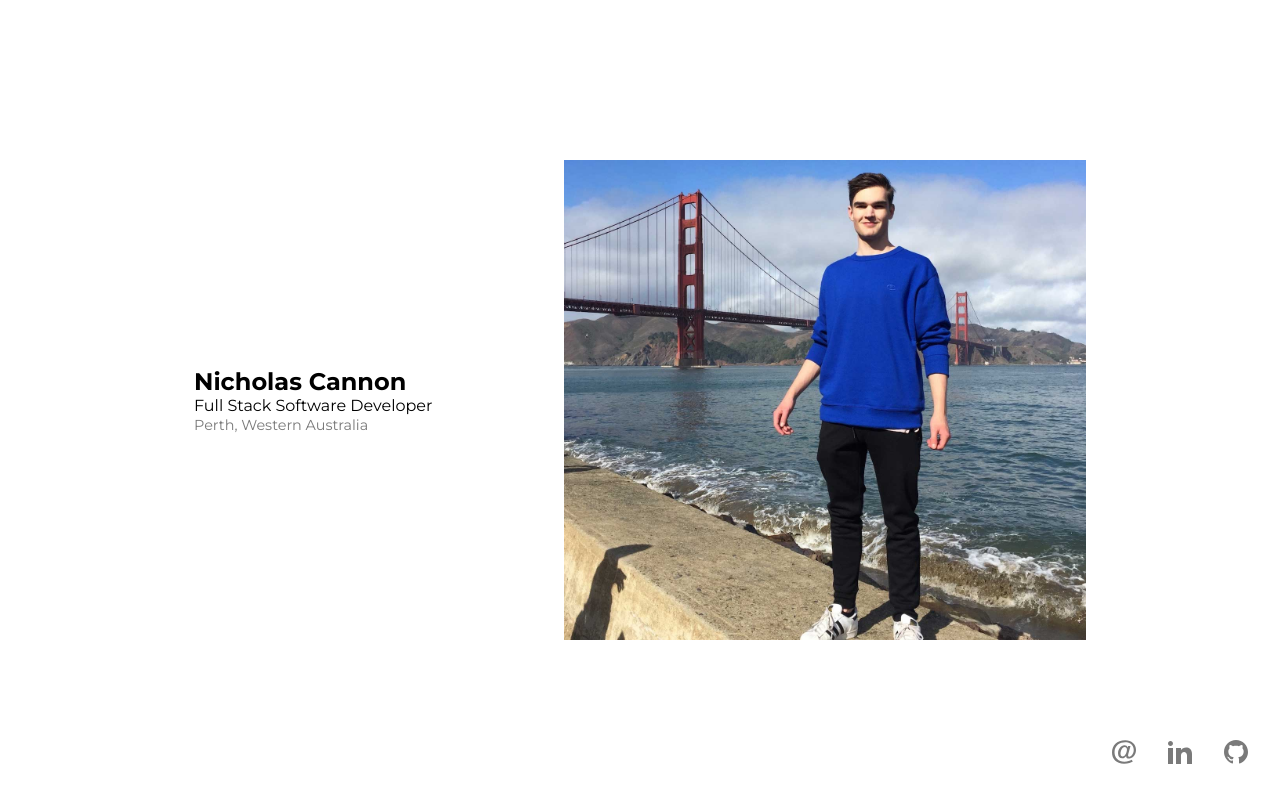
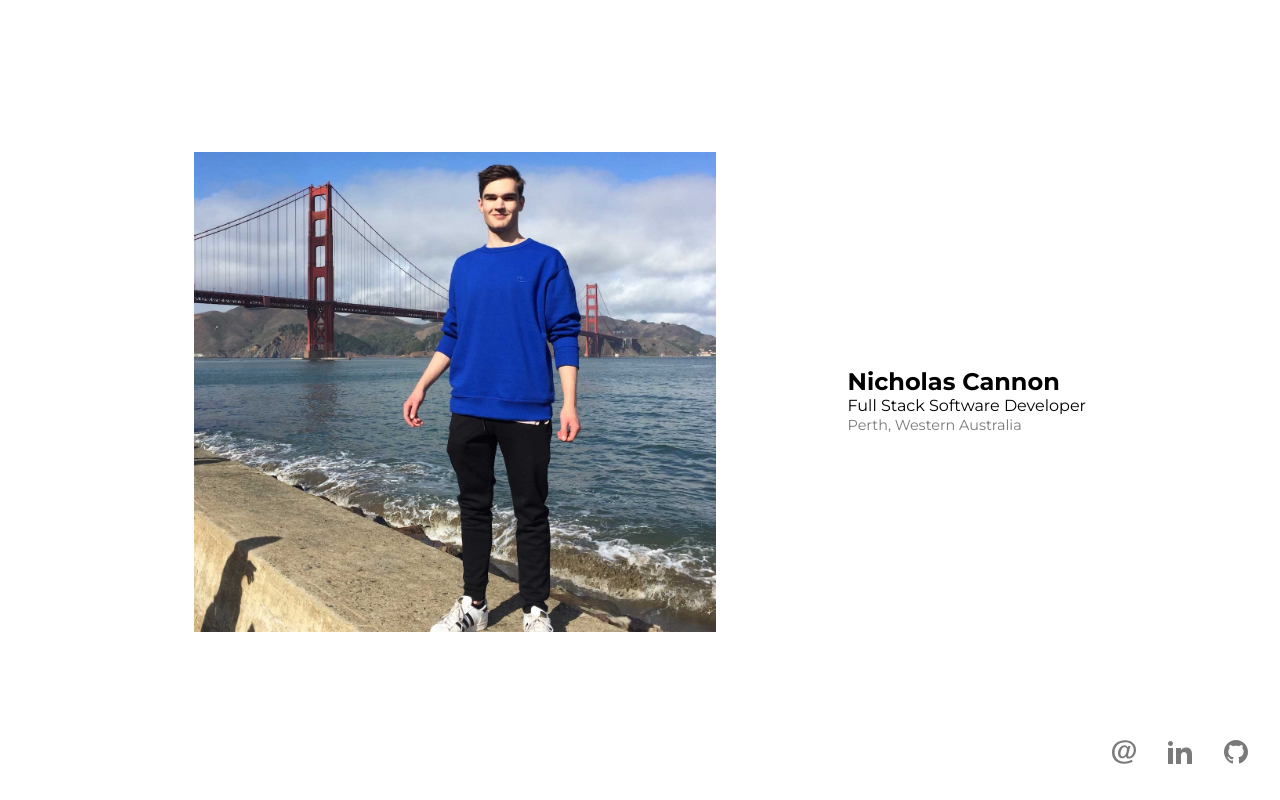
Before and after one commit to nicholascannon1/portfolio-v4, a Next.js app in the folder client/: page / in a window 1280 px wide. Shown: the top 800 px of the page. Built offline with nearby package versions, Linux system fonts and the light colour scheme.

Commit message:
Put home text under photo

```diff
--- a/client/src/sections/Home.tsx
+++ b/client/src/sections/Home.tsx
@@ -5,13 +5,13 @@ import styles from '../../styles/home.module.css';
 const HomeSection: React.FC = () => {
     return (
         <Section className={styles.container}>
+            <img className={styles.profilePic} src="/imgs/profilePic.jpg" alt="profile picture" />
+
             <div className={styles.titleBox}>
                 <h1>Nicholas Cannon</h1>
                 <p>Full Stack Software Developer</p>
                 <span>Perth, Western Australia</span>
             </div>
-
-            <img className={styles.profilePic} src="/imgs/profilePic.jpg" alt="profile picture" />
         </Section>
     );
 };
--- a/client/styles/home.module.css
+++ b/client/styles/home.module.css
@@ -5,7 +5,7 @@
 
 .profilePic {
     width: 100%;
-    margin-top: 3rem;
+    margin-bottom: 1rem;
 }
 
 .titleBox span {
@@ -23,6 +23,5 @@
     .profilePic {
         height: 60vh;
         width: auto;
-        margin-top: 0;
     }
 }
```
